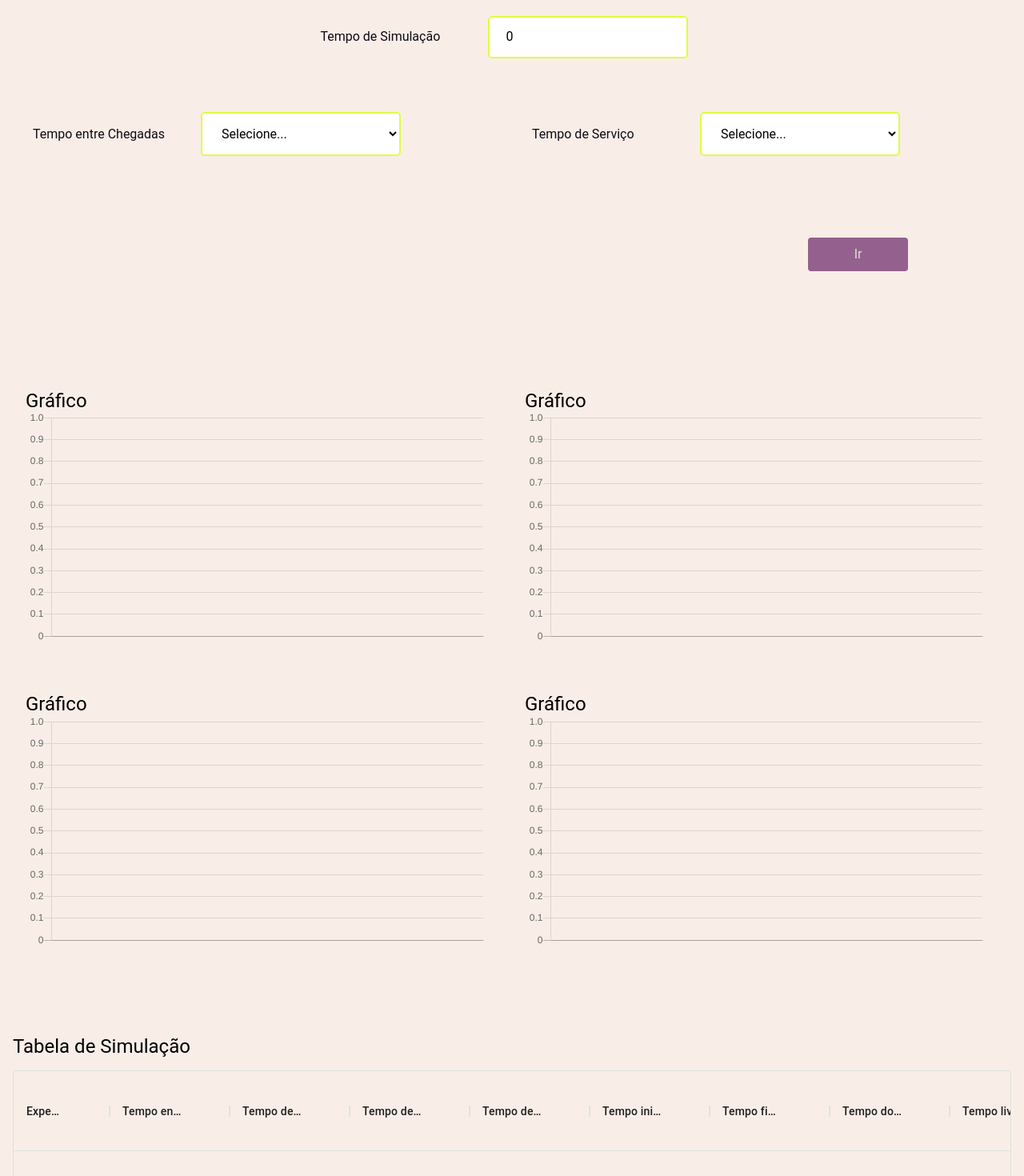
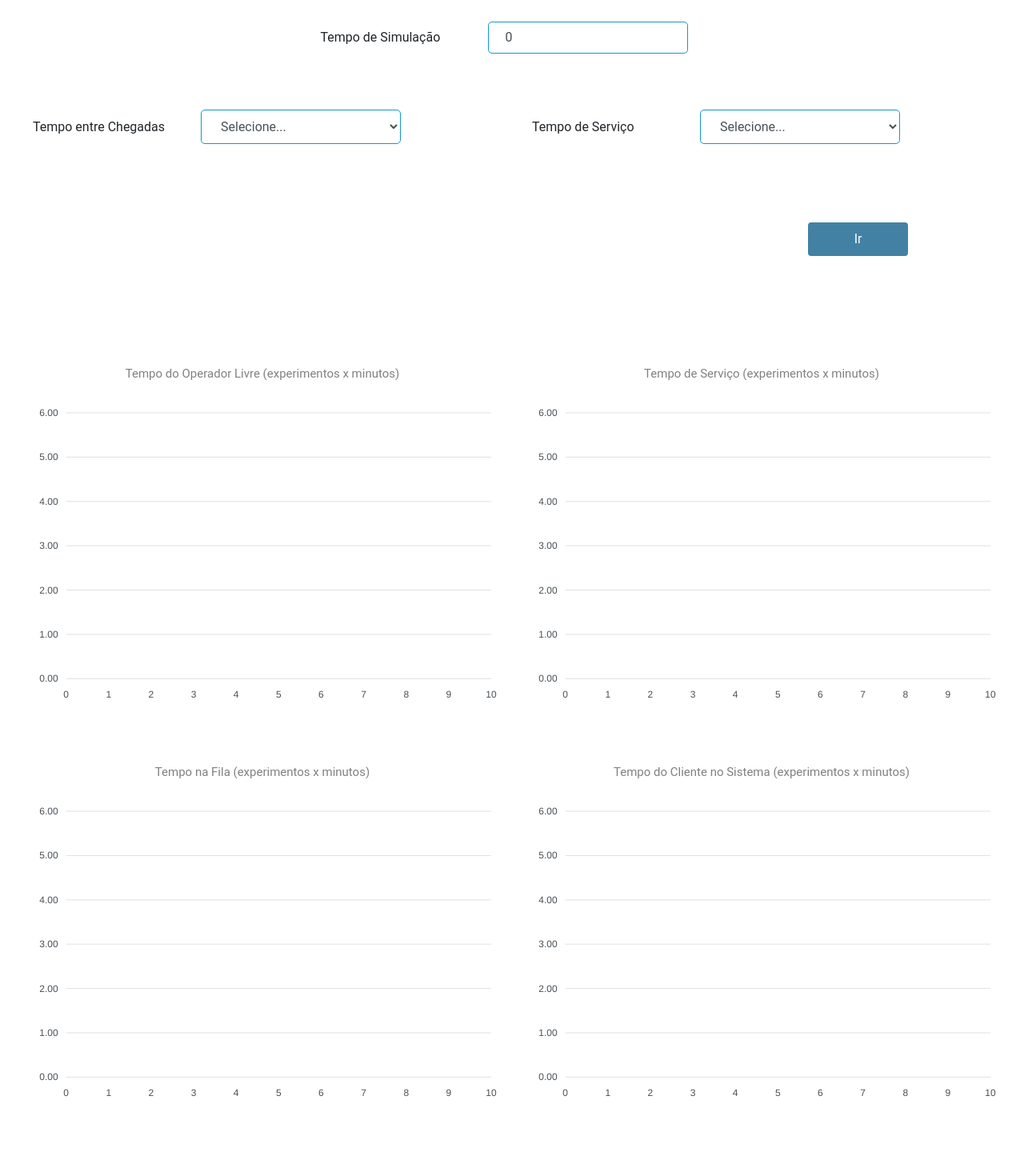
Before and after one commit to lorenaelias/simuladorMM1, a React (Create React App) app: page / in a window 1280 px wide. Shown: the part 180-1650 px from the top of the page at 80% size. Built offline with nearby package versions, Linux system fonts and the light colour scheme.

Commit message:
funcionalidades prontas

```diff
--- a/public/index.html
+++ b/public/index.html
@@ -2,7 +2,7 @@
 <html lang="en">
   <head>
     <meta charset="utf-8" />
-    <link rel="icon" href="%PUBLIC_URL%/favicon.ico" />
+    <link rel="icon" href="%PUBLIC_URL%/filaico.png" />
     <meta name="viewport" content="width=device-width, initial-scale=1" />
     <meta name="theme-color" content="#000000" />
     <meta
@@ -24,7 +24,7 @@
       work correctly both with client-side routing and a non-root public URL.
       Learn how to configure a non-root public URL by running `npm run build`.
     -->
-    <title>React App</title>
+    <title>Simulador MM1</title>
   </head>
   <body>
     <noscript>You need to enable JavaScript to run this app.</noscript>
--- a/src/index.css
+++ b/src/index.css
@@ -6,4 +6,5 @@
 
 body {
   font-family: "Roboto", sans-serif;
+  color: #212529;
 }
--- a/src/modules/main/MainPage.js
+++ b/src/modules/main/MainPage.js
@@ -1,21 +1,27 @@
-import React, { ChangeEvent, useState } from 'react';
+import React, { useState } from 'react';
 import styles from './MainPage.module.css';
-import Chart from './components/Chart/Chart';
-import Tabela from './components/Table/Table';
 import { DataGrid } from '@material-ui/data-grid';
+import Chart from 'react-apexcharts';
+import { barOptions } from './chart-options';
 
 export default function MainPage() {
     const [tempoSim, setTempo] = useState(0);
 
     const [tipoTec, setTipoTEC] = useState('');
     const [tec, setTEC] = useState(0);
-    const [mediaTEC, setMediaTEC] = useState('');
-    const [varianciaTEC, setVarianciaTEC] = useState('');
+    const [mediaTEC, setMediaTEC] = useState(0);
+    const [varianciaTEC, setVarianciaTEC] = useState(0);
 
     const [tipoTs, setTipoTS] = useState('');
     const [ts, setTS] = useState(0);
-    const [mediaTS, setMediaTS] = useState('');
-    const [varianciaTS, setVarianciaTS] = useState('');
+    const [mediaTS, setMediaTS] = useState(0);
+    const [varianciaTS, setVarianciaTS] = useState(0);
+
+    const [temposMediosNafila, setTemposMediosNaFila] = useState([]);
+    const [temposMediosDeServico, setTemposMediosDeServico] = useState([]);
+    const [probabilidadesDeOperadoresLivre, setProbabilidadesDeOperadoresLivre] = useState([]);
+    const [tempoMedioNoSistema, setTempoMedioNoSistema] = useState([]);
+    const [numeroExperimentos, setNumeroExperimentos] = useState(0);
 
     const [dados, setDados] = useState([]);
 
@@ -23,69 +29,86 @@ export default function MainPage() {
         event.preventDefault();
 
         let tabela = []
-        let tc = 0, tf = 0, tis = 0, tfs = 0, tcs = 0, tl = 0, tc_antes = 0, tfs_antes = 0
+        let tc = 0.0, tf = 0.0, tis = 0.0, tfs = 0.0, tcs = 0.0, tl = 0.0, tc_antes = 0.0, tfs_antes = 0.0
         let experimento = 1
-        let temposimulacao = parseInt(tempoSim)
-        let tecint = parseInt(tec)
-        let tsint = parseInt(ts)
+        let temposimulacao = parseFloat(tempoSim)
+        let tecint = parseFloat(tec)
+        let tsint = parseFloat(ts)
+        let tmfila = []
+        let tmservico = []
+        let problivre = []
+        let tmsistema = []
+        let i = 0
 
-        for( let i = 0; i < temposimulacao ; i++ ){
-            // if ( tipoTec === "deterministico" ) {
-            //     tec = tec
-            // } else if ( tipoTec === "normal" ) {
-            //     tec = ?
-            // } else { //exponencial
-            //     tec = ?
-            // }
-
-            // if ( tipoTs === "deterministico" ) {
-            //     ts = ts
-            // } else if ( tipoTs === "normal" ) {
-            //     ts = ?
-            // } else { // exponencial
-            //     ts = ?
-            // }
+        while( i < parseFloat(temposimulacao) ){
+            if ( tipoTec === "exponencial" ) {
+                tecint = parseFloat(exponencialRAND(1 / mediaTEC))
+            } else if ( tipoTec === "normal" ) {
+                tecint = parseFloat(normalRAND(mediaTEC, varianciaTEC))
+            }
+            if ( tipoTs === "exponencial" ) {
+                tsint = parseFloat(exponencialRAND(1 / mediaTS))
+            } else if ( tipoTs === "normal" ) {
+                tsint = parseFloat(normalRAND(mediaTS, varianciaTS))
+            }
 
             if ( i === 0 ) {
                 tc = tecint
-                tf = 0
+                tf = 0.0
                 tis = tecint
-                tfs = tecint+tsint
-                tcs = tfs-tis
+                tfs = parseFloat(tecint)+parseFloat(tsint)
+                tcs = parseFloat(tfs)-parseFloat(tis)
                 tl = tecint
             } else {
-                tc = tc_antes+tecint
+                tc = parseFloat(tc_antes)+parseFloat(tecint)
 
                 if ( tfs_antes > tc ) {
-                    tf = tfs_antes-tc
+                    tf = parseFloat(tfs_antes)-parseFloat(tc)
                 } else {
-                    tf = 0
+                    tf = 0.0
                 }
-                tis = tc+tf
-                tfs = tis+tsint
+                tis = parseFloat(tc)+parseFloat(tf)
+                tfs = parseFloat(tis)+parseFloat(tsint)
 
-                tcs = tfs-tis+tf
+                tcs = parseFloat(tfs)-parseFloat(tis)+parseFloat(tf)
 
-                if ( tf > 0 ) {
-                    tl = 0
+                if ( tf > 0.0 ) {
+                    tl = 0.0
                 } else {
-                    tl = tc-tfs_antes
+                    tl = parseFloat(tc)-parseFloat(tfs_antes)
                 }
             }
+            tfs_antes = parseFloat(tfs)
+            tc_antes = parseFloat(tc)
+            tmfila.push(parseFloat(tf).toFixed(2))
+            tmservico.push(parseFloat(tsint).toFixed(2))
+            problivre.push(parseFloat(tl).toFixed(2))
+            tmsistema.push(parseFloat(tcs).toFixed(2))
+
+            tecint = parseFloat(tecint).toFixed(2)
+            tc = parseFloat(tc).toFixed(2)
+            tf = parseFloat(tf).toFixed(2)
+            tsint = parseFloat(tsint).toFixed(2)
+            tis = parseFloat(tis).toFixed(2)
+            tfs = parseFloat(tfs).toFixed(2)
+            tcs = parseFloat(tcs).toFixed(2)
+            tl = parseFloat(tl).toFixed(2)
+
+            console.log(typeof tecint, typeof tc, typeof tf, typeof tis, typeof tfs, typeof tcs, typeof tl)
+
             tabela.push({id: experimento, tecint, tc, tf, tsint, tis, tfs, tcs, tl})
 
-            tfs_antes = tfs
-            tc_antes = tc
-
-            i = i + tcs
-            experimento = experimento + 1
+            i = parseFloat(i) + parseFloat(tcs)
+            experimento = parseInt(experimento) + 1
 
         }
 
         setDados(tabela)
-
-        console.log(tabela)
-        // alert('Acho que vou ficar aqui mesmo');
+        setTemposMediosNaFila(tmfila)
+        setProbabilidadesDeOperadoresLivre(tmservico)
+        setTempoMedioNoSistema(tmsistema)
+        setTemposMediosDeServico(tmservico)
+        setNumeroExperimentos(parseInt(experimento))
     }
 
     function handleChangeTipoTEC(value) {
@@ -97,27 +120,27 @@ export default function MainPage() {
     }
 
     function handleChangeTEC(value) {
-        setTEC(value);
+        setTEC(parseFloat(value));
     }
 
     function handleChangeMediaTEC(value) {
-        setMediaTEC(value);
+        setMediaTEC(parseFloat(value));
     }
 
     function handleChangeVarianciaTEC(value) {
-        setVarianciaTEC(value);
+        setVarianciaTEC(parseFloat(value));
     }
 
     function handleChangeTS(value) {
-        setTS(value);
+        setTS(parseFloat(value));
     }
 
     function handleChangeMediaTS(value) {
-        setMediaTS(value);
+        setMediaTS(parseFloat(value));
     }
 
     function handleChangeVarianciaTS(value) {
-        setVarianciaTS(value);
+        setVarianciaTS(parseFloat(value));
     }
 
     return (
@@ -161,7 +184,7 @@ export default function MainPage() {
                             />
                         </div>
                     }
-                    {tipoTec === "normal" &&
+                    {tipoTec === "exponencial" &&
                         <div>
                             <label>Média</label>
                             <input
@@ -172,7 +195,7 @@ export default function MainPage() {
                             onChange={e => handleChangeMediaTEC(e.target.value)}/>
                         </div>
                     }
-                    {tipoTec === "exponencial" &&
+                    {tipoTec === "normal" &&
                     <div>
                         <div>
                             <label>Média</label>
@@ -222,7 +245,7 @@ export default function MainPage() {
                             onChange={e => handleChangeTS(e.target.value)}/>
                         </div>
                     }
-                    {tipoTs === "normal" &&
+                    {tipoTs === "exponencial" &&
                         <div>
                             <label>Média</label>
                             <input
@@ -232,7 +255,7 @@ export default function MainPage() {
                             onChange={e => handleChangeMediaTS(e.target.value)}/>
                         </div>
                     }
-                    {tipoTs === "exponencial" &&
+                    {tipoTs === "normal" &&
                     <div>
                         <div>
                             <label>Média</label>
@@ -265,27 +288,75 @@ export default function MainPage() {
 
             <div className={styles.statistics}>
                 <div className={styles.charts}>
-                    <div className={styles.chart1}>Gráfico<Chart data={dados}/></div>
-                    <div className={styles.chart2}>Gráfico<Chart data={dados}/></div>
-                    <div className={styles.chart3}>Gráfico<Chart data={dados}/></div>
-                    <div className={styles.chart4}>Gráfico<Chart data={dados}/></div>
+                    <div className={styles.chart1}>
+                        <div className={styles.chartLabels}>
+                            Tempo do Operador Livre (experimentos x minutos)
+                        </div>
+                        <Chart
+                            options={barOptions}
+                            type="bar"
+                            width="100%"
+                            height="400"
+                            series={[{ data: probabilidadesDeOperadoresLivre  }]}
+                        />
+
+                    </div>
+                    <div className={styles.chart2}>
+                        <div className={styles.chartLabels}>
+                            Tempo de Serviço (experimentos x minutos)
+                        </div>
+                        <Chart
+                            options={barOptions}
+                            type="bar"
+                            width="100%"
+                            height="400"
+                            series={[{ data: temposMediosDeServico  }]}
+
+                        />
+                    </div>
+                    <div className={styles.chart3}>
+                        <div className={styles.chartLabels}>
+                            Tempo na Fila (experimentos x minutos)
+                        </div>
+                        <Chart
+                            options={barOptions}
+                            type="bar"
+                            width="100%"
+                            height="400"
+                            series={[{ data: temposMediosNafila  }]}
+                        />
+                    </div>
+
+                    <div className={styles.chart4}>
+                        <div className={styles.chartLabels}>
+                            Tempo do Cliente no Sistema (experimentos x minutos)
+                        </div>
+                        <Chart
+                            options={barOptions}
+                            type="bar"
+                            width="100%"
+                            height="400"
+                            series={[{ data: tempoMedioNoSistema  }]}
+                        />
+                    </div>
+
                 </div>
                 <div className={styles.tableContainer}>
-                    Tabela de Simulação
+
                     <div className={styles.table}>
                         <div className={styles.tableContainerGrid}>
                             <DataGrid
                             rows={dados}
                             columns={[
                                 { field: 'id', headerName: 'Experimento', width: 120 },
-                                { field: 'tecint', headerName: 'Tempo entre chegadas', width: 150 },
-                                { field: 'tc', headerName: 'Tempo de chegada no relogio', width: 150 },
-                                { field: 'tf', headerName: 'Tempo de fila', width: 150 },
-                                { field: 'tsint', headerName: 'Tempo de serviço', width: 150 },
-                                { field: 'tis', headerName: 'Tempo inicial do serviço no relogio', width: 150 },
-                                { field: 'tfs', headerName: 'Tempo final do serviço no relogio', width: 150 },
-                                { field: 'tcs', headerName: 'Tempo do cliente no sistema', width: 150 },
-                                { field: 'tl', headerName: 'Tempo livre do operador', width: 150 },
+                                { field: 'tecint', headerName: 'T entre chegadas', width: 150 },
+                                { field: 'tc', headerName: 'T chegada no relogio', width: 150 },
+                                { field: 'tf', headerName: 'T de fila', width: 100 },
+                                { field: 'tsint', headerName: 'T de serviço', width: 110 },
+                                { field: 'tis', headerName: 'T inicial do serviço no relogio', width: 170 },
+                                { field: 'tfs', headerName: 'T final do serviço no relogio', width: 170 },
+                                { field: 'tcs', headerName: 'T do cliente no sistema', width: 160 },
+                                { field: 'tl', headerName: 'T livre do operador', width: 150 },
                             ]}
                             headerHeight={100}
                             />
@@ -295,7 +366,7 @@ export default function MainPage() {
             </div>
 
             <div className={styles.footer}>
-                Desenvolvido por Lorena e Victor Hugo
+                Desenvolvido por <a href="https://github.com/lorenaelias/"> Lorena </a> e Victor Hugo
             </div>
 
         </div>
--- a/src/modules/main/MainPage.module.css
+++ b/src/modules/main/MainPage.module.css
@@ -1,8 +1,10 @@
+@import url('https://fonts.googleapis.com/css2?family=Limelight&display=swap');
+
 .gridContainer {
-    background-color: #f8eee7;
+    background-color: white;
     display: grid;
     grid-template-columns: 1fr;
-    grid-template-rows: 0.2fr 0.6fr 2.1fr 0.1fr;
+    grid-template-rows: 0.1fr 0.6fr 2.1fr 0.05fr;
     gap: 5px 5px;
     grid-template-areas:
         "header"
@@ -21,14 +23,16 @@
     align-items: center;
     justify-content: center;
     align-content: center;
-    background: #94618e;
-    color:#defe47;
+    background: #495057;
+    color: white;
     font-weight: 700;
-    font-size: x-large;
+    font-size: 40px;
+    font-family: 'Limelight', cursive;
 }
 
 .params {
     padding: 1rem;
+    margin-top: 70px;
     display: grid;
     grid-template-columns: 1fr 1fr;
     grid-template-rows: 1fr 1fr 1fr;
@@ -59,16 +63,16 @@ label {
     margin-left: 15px;
     display: inline-block;
     width: 220px;
-    color: #0e0b16;
 }
 
 input, select {
     background-color: white;
-    border: 2px solid #defe47;
+    border: 1px solid #1198cd;
     border-radius: 5px;
+    color: #495057;
 
     width: 50%;
-    padding: 15px 20px;
+    padding: 10px 20px;
     box-sizing: border-box;
 }
 
@@ -79,8 +83,8 @@ input[type="submit"] {
     margin-top: 20px;
     display: flex;
 
-    background-color: #94618e;
-    color: #e7dfdd;
+    background-color: #4281a4;
+    color: white;
     padding: 12px 20px;
     border: none;
     border-radius: 4px;
@@ -89,8 +93,11 @@ input[type="submit"] {
 }
 
 input[type=submit]:hover {
-    background-color: #defe47;
-    color: black;
+    transition: color .15s ease-in-out,background-color .15s ease-in-out,border-color .15s ease-in-out,box-shadow .15s ease-in-out;
+    color: white;
+    border-color: #2198ab;
+    background-color: #1198cd;
+    box-shadow: #495057;
 }
 
 .labelSimulacao {
@@ -165,6 +172,13 @@ input[type=submit]:hover {
     grid-area: chart4;
 }
 
+.chartLabels {
+    font-size: 15px;
+    margin-bottom: 10px;
+    text-align: center;
+    color: grey;
+}
+
 .tableContainer {
     grid-area: table;
     /* padding: 1rem; */
@@ -181,6 +195,15 @@ input[type=submit]:hover {
     margin-top: 1rem;
 }
 
+.dx-datagrid .dx-row-alt > td {
+    background-color: yellow;
+  }
+
+.MuiDataGrid-columnsContainer {
+    background-color: #17a9b2a2 !important;
+    z-index: 0 !important;
+}
+
 .footer {
     grid-area: footer;
     z-index: 2;
@@ -190,8 +213,14 @@ input[type=submit]:hover {
     align-items: center;
     justify-content: center;
     align-content: center;
-    background: #94618e;
-    color:#defe47;
+    background: #495057;
+    color: white;
     font-weight: 700;
     font-size: medium;
 }
+
+a {
+    margin: 5px;
+    text-decoration: none;
+    color:  white;
+}
--- /dev/null
+++ b/src/modules/main/chart-options.js
@@ -0,0 +1,52 @@
+export const barOptions = {
+    chart: {
+      toolbar: {
+        show: false,
+      },
+    },
+    colors: ["#ABFAA9"],
+    grid: {
+      show: true,
+    },
+    plotOptions: {
+      bar: {
+        horizontal: false,
+        barHeight: "100px",
+      },
+    },
+    dataLabels: {
+      enabled: true,
+    },
+    tooltip: {
+      enabled: false,
+    },
+    xaxis: {
+      labels: {
+        show: true,
+        style: {
+          colors: "#495057",
+          fontSize: "12px",
+        }
+      },
+      axisBorder: {
+        show: false,
+      },
+      axisTicks: {
+        show: false,
+      },
+    },
+    yaxis: [
+      {
+        labels: {
+            maxWidth: 200,
+            style: {
+                colors: "#495057",
+                fontSize: "12px",
+            },
+            formatter: function (value) {
+                return parseFloat(value).toFixed(2);
+            }
+        },
+      },
+    ],
+  };
--- a/src/modules/main/components/Chart/Chart.js
+++ /dev/null
@@ -1,34 +0,0 @@
-import React, {Component} from 'react';
-import {Bar} from 'react-chartjs-2';
-
-class Chart extends Component{
-  constructor(props){
-    super(props);
-    this.state = {
-      chartData:props.chartData
-    }
-  }
-
-  static defaultProps = {
-    displayLegend: true,
-    legendPosition:'right',
-  }
-
-  render(){
-    return (
-      <div className="chart">
-        <Bar
-          data={this.state.chartData}
-          options={{
-            legend:{
-              display:this.props.displayLegend,
-              position:this.props.legendPosition
-            }
-          }}
-        />
-      </div>
-    )
-  }
-}
-
-export default Chart;
```
Also changed, not shown: src/modules/main/components/Table/Table.js (deleted, +0 -66 lines), src/services/randomVar.js (added, +56 -0 lines), public/filaico.png (added), src/modules/main/components/Chart/Chart.module.css (deleted), src/modules/main/components/Table/Table.module.css (deleted), 1 other file (tests, documents, lock files or other folders).
